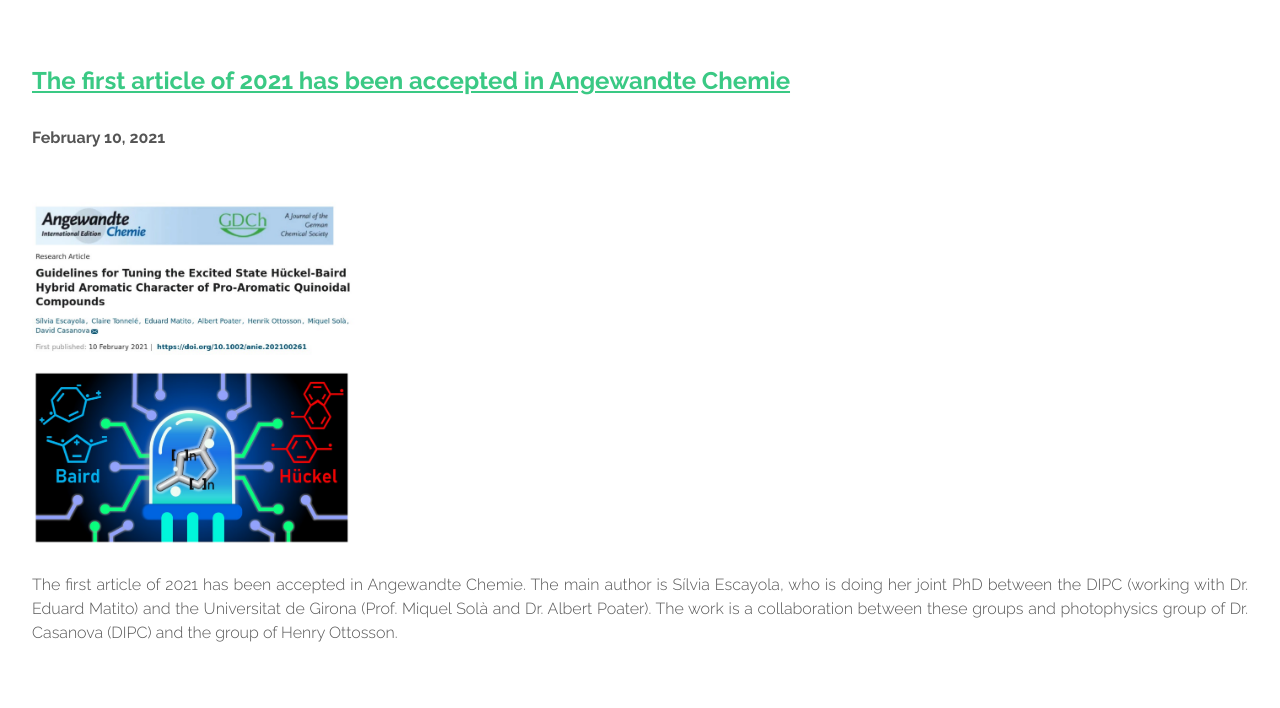
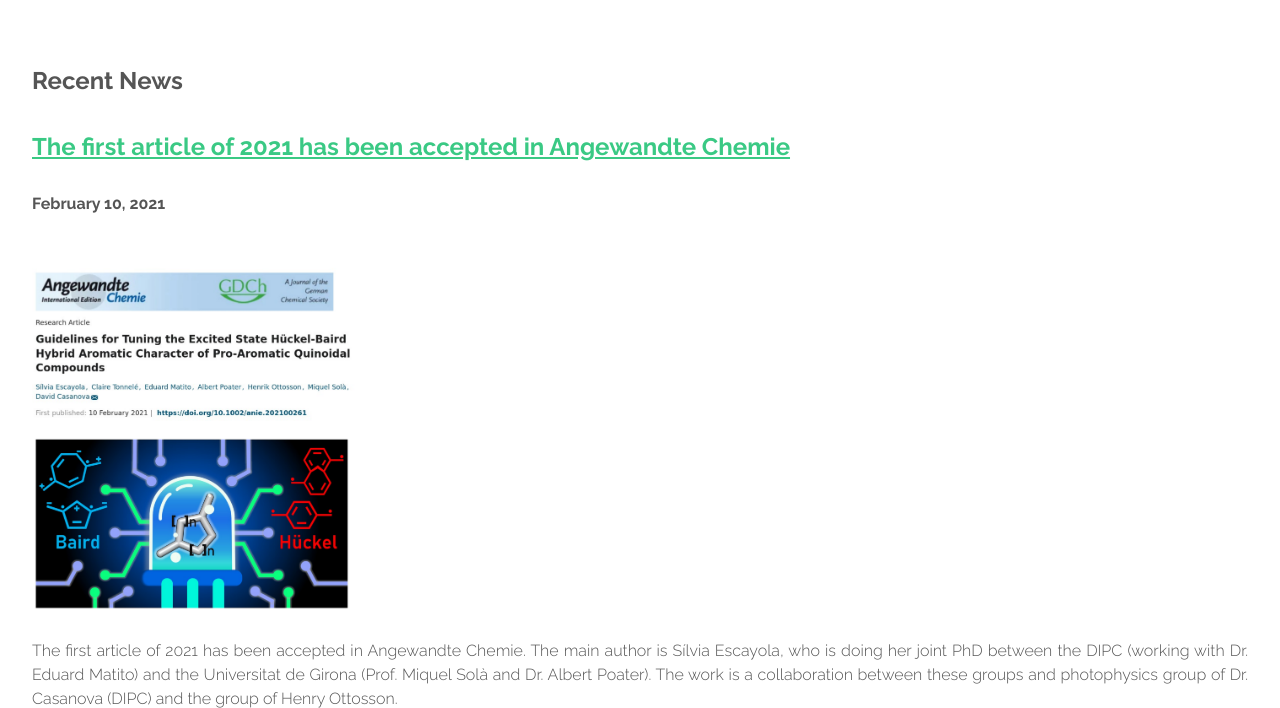
Before and after one commit to old-jekyll-templates/Horizons-Jekyll-Theme, a Jekyll site: the page built from blog/index.html, in a window 1280 px wide and 900 px high, cut to the strip 192-900 px from the top of the window. Built offline with Jekyll 4.4.1, drawn with Linux system fonts in a browser that asks for light colours; the list of posts is cut into pages by our own code; comment, search, counter and statistics services are not loaded.

Commit message:
Update index.html

```diff
--- a/blog/index.html
+++ b/blog/index.html
@@ -7,6 +7,7 @@ layout: main
 	<div id="main" class="wrapper style1">
 		<a href="{{site.baseurl}}"></a>
 		<div class="container">
+			<h2>Recent News</h2>
 		    <div class="row">
 			<!-- Content -->
 			<div id="content" class="7u skel-cell-important">
```
